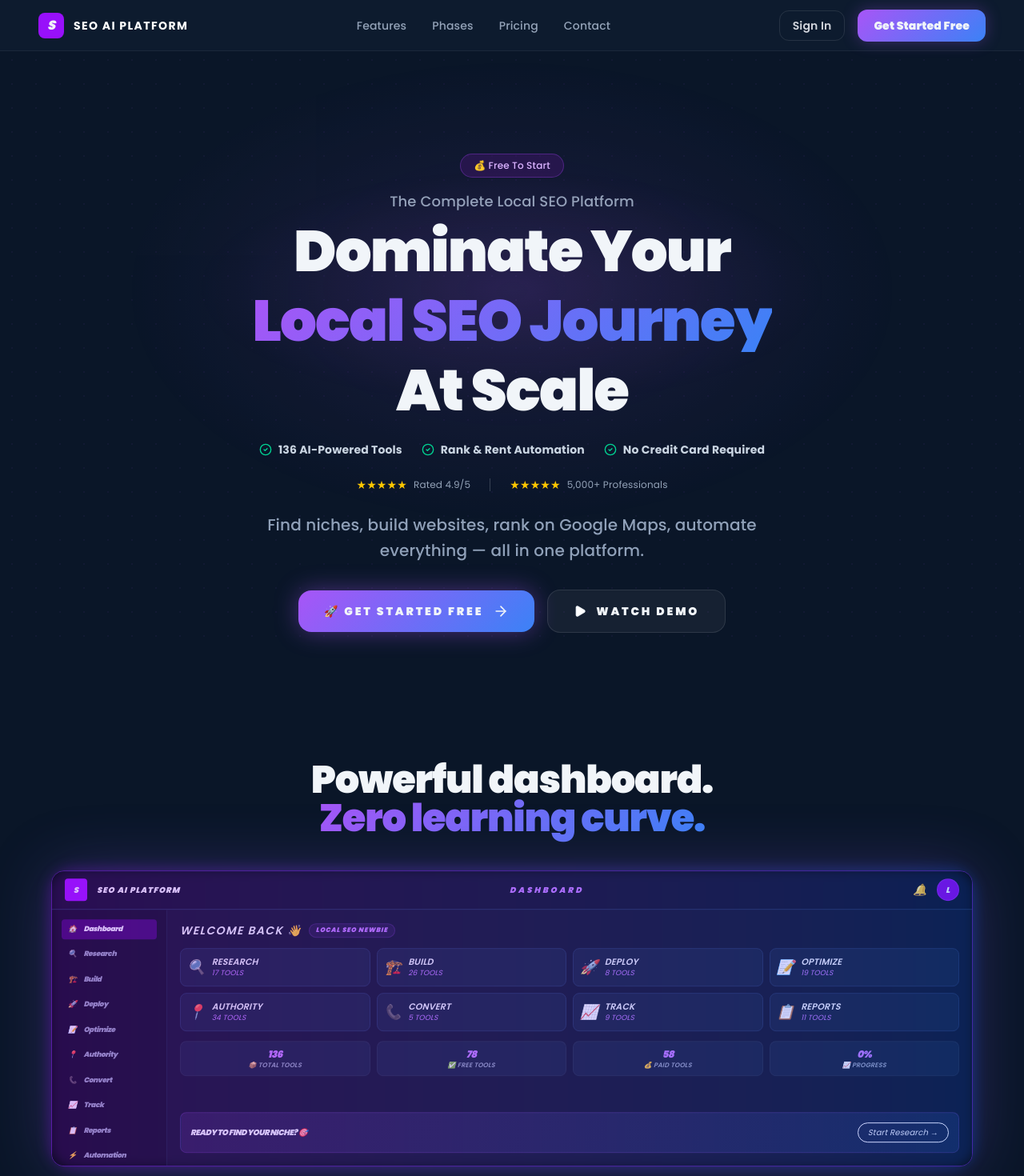
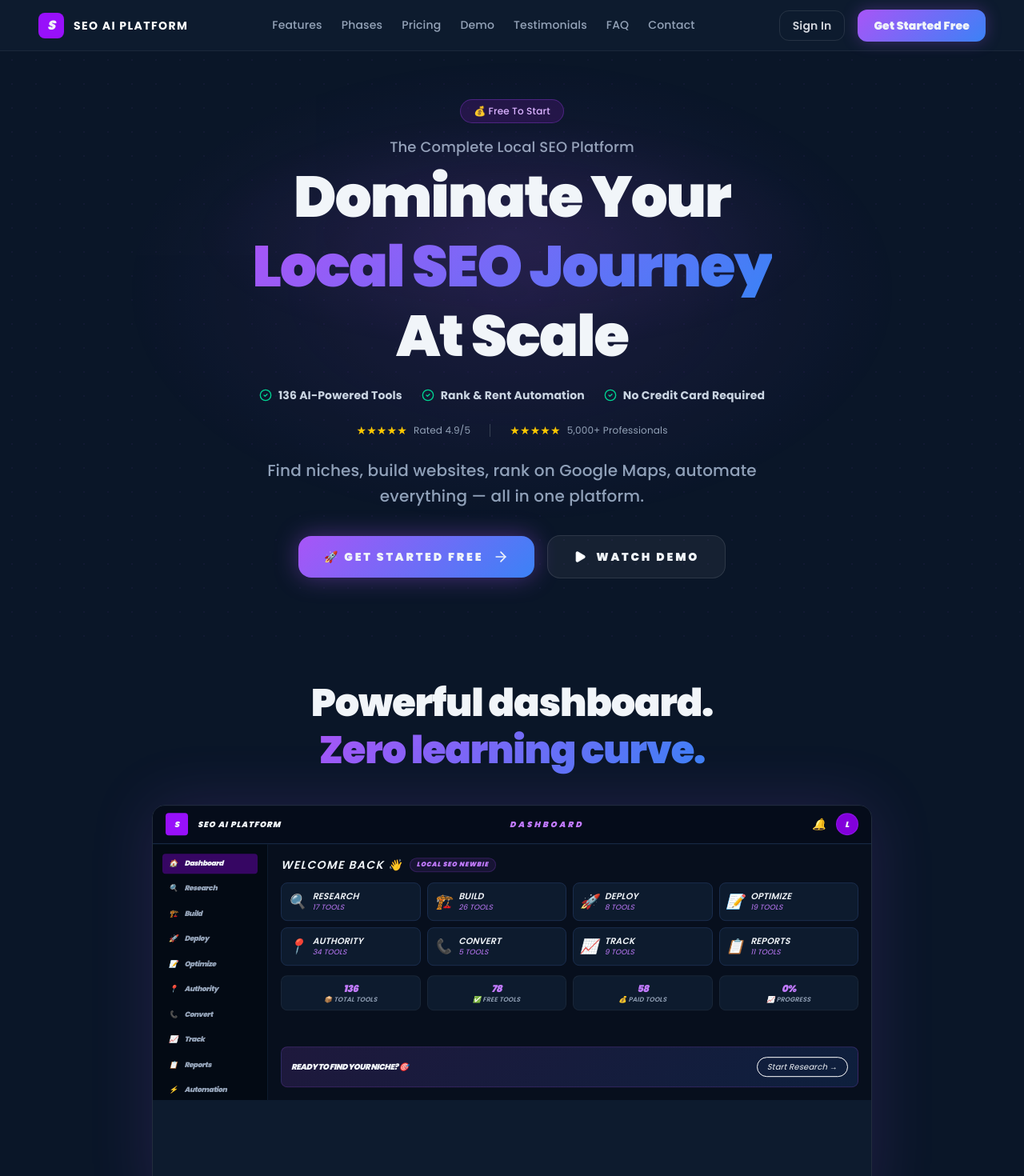
Before and after one commit to morizzogroupllc-alt/seo-ai-platform, a Next.js app: page / in a window 1280 px wide. Shown: the top 1470 px of the page at 80% size. Built offline with nearby package versions, Linux system fonts and the light colour scheme.

Commit message:
Update page.tsx

```diff
--- a/src/app/page.tsx
+++ b/src/app/page.tsx
@@ -8,22 +8,25 @@
 
 const poppins = Poppins({ subsets: ['latin'], weight: ['400', '500', '600', '700', '800', '900'] })
 
-// ── Card hover handlers (FIX 12: visible purple border by default) ──────────
+// ── Card hover handlers ──────────────────────────────────────────────────────
 const cardBase: React.CSSProperties = {
   background: 'linear-gradient(135deg, #0D1B2E, #0A1628)',
   border: '1px solid rgba(168,85,247,0.2)',
   borderRadius: '16px',
   transition: 'all 0.3s ease',
 }
+// FIX 8: card bg changes on hover
 const onCardEnter = (e: React.MouseEvent<HTMLDivElement>) => {
   e.currentTarget.style.border = '1px solid rgba(168,85,247,0.6)'
   e.currentTarget.style.boxShadow = '0 0 40px rgba(168,85,247,0.25), 0 0 80px rgba(59,130,246,0.1)'
   e.currentTarget.style.transform = 'translateY(-4px) scale(1.02)'
+  e.currentTarget.style.background = 'linear-gradient(135deg, rgba(168,85,247,0.08), rgba(59,130,246,0.05))'
 }
 const onCardLeave = (e: React.MouseEvent<HTMLDivElement>) => {
   e.currentTarget.style.border = '1px solid rgba(168,85,247,0.2)'
   e.currentTarget.style.boxShadow = 'none'
   e.currentTarget.style.transform = 'translateY(0) scale(1)'
+  e.currentTarget.style.background = 'linear-gradient(135deg, #0D1B2E, #0A1628)'
 }
 
 // ── Footer link hover ────────────────────────────────────────────────────────
@@ -54,31 +57,42 @@
   { label: 'WhatsApp', svg: <svg viewBox="0 0 24 24" width="16" height="16" fill="currentColor"><path d="M17.472 14.382c-.297-.149-1.758-.867-2.03-.967-.273-.099-.471-.148-.67.15-.197.297-.767.966-.94 1.164-.173.199-.347.223-.644.075-.297-.15-1.255-.463-2.39-1.475-.883-.788-1.48-1.761-1.653-2.059-.173-.297-.018-.458.13-.606.134-.133.298-.347.446-.52.149-.174.198-.298.298-.497.099-.198.05-.371-.025-.52-.075-.149-.669-1.612-.916-2.207-.242-.579-.487-.5-.669-.51-.173-.008-.371-.01-.57-.01-.198 0-.52.074-.792.372-.272.297-1.04 1.016-1.04 2.479 0 1.462 1.065 2.875 1.213 3.074.149.198 2.096 3.2 5.077 4.487.709.306 1.262.489 1.694.625.712.227 1.36.195 1.871.118.571-.085 1.758-.719 2.006-1.413.248-.694.248-1.289.173-1.413-.074-.124-.272-.198-.57-.347m-5.421 7.403h-.004a9.87 9.87 0 0 1-5.031-1.378l-.361-.214-3.741.982.998-3.648-.235-.374a9.86 9.86 0 0 1-1.51-5.26c.001-5.45 4.436-9.884 9.888-9.884 2.64 0 5.122 1.03 6.988 2.898a9.825 9.825 0 0 1 2.893 6.994c-.003 5.45-4.437 9.884-9.885 9.884m8.413-18.297A11.815 11.815 0 0 0 12.05 0C5.495 0 .16 5.335.157 11.892c0 2.096.547 4.142 1.588 5.945L.057 24l6.305-1.654a11.882 11.882 0 0 0 5.683 1.448h.005c6.554 0 11.89-5.335 11.893-11.893a11.821 11.821 0 0 0-3.48-8.413Z" /></svg> },
 ]
 
-const SocialIcon = ({ icon }: { icon: typeof socialIcons[0] }) => (
+// FIX 11: brand colors per icon
+const brandColors: Record<string, string> = {
+  'Twitter/X': '#E7E9EA',
+  'LinkedIn': '#0A66C2',
+  'Facebook': '#1877F2',
+  'Instagram': '#E1306C',
+  'WhatsApp': '#25D366',
+}
+const SocialIcon = ({ icon }: { icon: typeof socialIcons[0] }) => {
+  const brand = brandColors[icon.label] || '#64748B'
+  return (
     <div
-    style={{ width: '36px', height: '36px', borderRadius: '10px', background: 'rgba(255,255,255,0.05)', border: '1px solid rgba(255,255,255,0.08)', display: 'flex', alignItems: 'center', justifyContent: 'center', color: '#64748B', cursor: 'pointer', transition: 'all 0.2s ease' }}
+      style={{ width: '36px', height: '36px', borderRadius: '10px', background: 'rgba(255,255,255,0.05)', border: '1px solid rgba(255,255,255,0.08)', display: 'flex', alignItems: 'center', justifyContent: 'center', color: brand, cursor: 'pointer', transition: 'all 0.2s ease' }}
       title={icon.label}
       onMouseEnter={e => {
-      e.currentTarget.style.background = 'linear-gradient(135deg,rgba(168,85,247,0.2),rgba(59,130,246,0.2))'
-      e.currentTarget.style.borderColor = 'rgba(168,85,247,0.4)'
-      e.currentTarget.style.color = '#A855F7'
-      e.currentTarget.style.transform = 'translateY(-2px)'
+        e.currentTarget.style.transform = 'scale(1.15)'
+        e.currentTarget.style.boxShadow = `0 0 12px ${brand}55`
+        e.currentTarget.style.borderColor = brand + '60'
       }}
       onMouseLeave={e => {
-      e.currentTarget.style.background = 'rgba(255,255,255,0.05)'
+        e.currentTarget.style.transform = 'scale(1)'
+        e.currentTarget.style.boxShadow = 'none'
         e.currentTarget.style.borderColor = 'rgba(255,255,255,0.08)'
-      e.currentTarget.style.color = '#64748B'
-      e.currentTarget.style.transform = 'translateY(0)'
       }}>
       {icon.svg}
     </div>
   )
+}
 
 // ── GradientH2 ───────────────────────────────────────────────────────────────
+// FIX 7: larger headings with gap between lines
 const GradH2 = ({ first, second }: { first: string; second: string }) => (
-  <h2 className="text-4xl md:text-5xl font-black tracking-tight">
+  <h2 className="text-4xl md:text-5xl font-black tracking-tight" style={{ lineHeight: '1.15', marginBottom: '8px' }}>
     <span className="text-white">{first}</span>
     <br />
+    <div style={{ height: '4px' }} />
     <span style={{ background: 'linear-gradient(135deg,#A855F7,#3B82F6)', WebkitBackgroundClip: 'text', WebkitTextFillColor: 'transparent', backgroundClip: 'text' }}>{second}</span>
   </h2>
 )
@@ -159,15 +173,40 @@
             <span className="text-sm font-bold uppercase tracking-widest hidden sm:block">SEO AI Platform</span>
           </div>
 
-          {/* FIX 3: Nav links gradient hover with underline */}
-          <div className="hidden md:flex items-center space-x-8">
-            {['Features', 'Phases', 'Pricing', 'Contact'].map(link => (
-              <span key={link} className="relative group cursor-pointer" onClick={() => scrollTo(link.toLowerCase())}>
-                <span className="text-gray-400 group-hover:text-transparent group-hover:bg-gradient-to-r group-hover:from-purple-400 group-hover:to-blue-400 group-hover:bg-clip-text transition-all duration-200 text-sm font-medium">{link}</span>
-                <span className="absolute -bottom-1 left-0 w-0 h-0.5 bg-gradient-to-r from-purple-400 to-blue-400 group-hover:w-full transition-all duration-300" />
+          {/* FIX 1+2: Nav links with inline hover + all 7 sections */}
+          {(() => {
+            const navLinks = [
+              { label: 'Features', href: 'features' },
+              { label: 'Phases', href: 'phases' },
+              { label: 'Pricing', href: 'pricing' },
+              { label: 'Demo', href: 'demo' },
+              { label: 'Testimonials', href: 'testimonials' },
+              { label: 'FAQ', href: 'faq' },
+              { label: 'Contact', href: 'contact' },
+            ]
+            return (
+              <div className="hidden md:flex items-center space-x-6">
+                {navLinks.map(link => (
+                  <span
+                    key={link.label}
+                    style={{ color: '#94A3B8', fontSize: '14px', fontWeight: 500, cursor: 'pointer', transition: 'all 0.2s ease', position: 'relative' }}
+                    onClick={() => scrollTo(link.href)}
+                    onMouseEnter={e => {
+                      e.currentTarget.style.background = 'linear-gradient(135deg,#A855F7,#3B82F6)'
+                        ; (e.currentTarget.style as any).WebkitBackgroundClip = 'text'
+                        ; (e.currentTarget.style as any).WebkitTextFillColor = 'transparent'
+                      e.currentTarget.style.backgroundClip = 'text'
+                    }}
+                    onMouseLeave={e => {
+                      e.currentTarget.style.background = 'none'
+                        ; (e.currentTarget.style as any).WebkitTextFillColor = '#94A3B8'
+                    }}>
+                    {link.label}
                   </span>
                 ))}
               </div>
+            )
+          })()}
 
           <div className="flex items-center space-x-4">
             {/* FIX 4: Sign In button */}
@@ -184,7 +223,8 @@
         </nav>
 
         {/* ── HERO ───────────────────────────────────────────────── */}
-        <section ref={r1 as React.RefObject<HTMLElement>} className="relative pt-24 pb-16 md:pt-32 md:pb-24 overflow-hidden flex flex-col items-center text-center px-6" style={anim(v1)}>
+        {/* FIX 3: hero moved up */}
+        <section ref={r1 as React.RefObject<HTMLElement>} className="relative overflow-hidden flex flex-col items-center text-center px-6" style={{ ...anim(v1), paddingTop: '60px', paddingBottom: '64px' }}>
           <div className="absolute top-0 left-1/2 -translate-x-1/2 w-[1000px] h-[600px] rounded-full pointer-events-none" style={{ background: 'radial-gradient(ellipse, rgba(168,85,247,0.15) 0%, transparent 70%)', animation: 'pulse 4s ease-in-out infinite' }} />
           <div className="relative z-10 max-w-5xl">
             <div style={{ position: 'relative' }}>
@@ -224,14 +264,13 @@
         </section>
 
         {/* ── DASHBOARD ──────────────────────────────────────────── */}
+        {/* FIX 4+6: no hover handlers, clean container, 16/9 ratio, 900px max */}
         <section ref={r2 as React.RefObject<HTMLElement>} className="py-16 px-4" style={anim(v2)}>
           <div className="text-center mb-12">
             <GradH2 first="Powerful dashboard." second="Zero learning curve." />
           </div>
-          <div className="w-full max-w-6xl mx-auto" style={{ width: '100%' }}>
-            <div className="relative group" style={{ animation: 'float 4s ease-in-out infinite' }}>
-              <div className="absolute -inset-1 bg-gradient-to-r from-purple-600 to-blue-600 rounded-[2rem] blur opacity-25 group-hover:opacity-40 transition duration-1000" />
-              <div style={{ background: '#0D1B2E', borderRadius: '16px', border: '1px solid #4C1D95', overflow: 'hidden', boxShadow: '0 0 80px rgba(139,92,246,0.25)' }}>
+          <div style={{ width: '100%', maxWidth: '900px', margin: '0 auto', aspectRatio: '16/9', borderRadius: '16px', overflow: 'hidden', border: '1px solid rgba(255,255,255,0.1)', boxShadow: '0 0 80px rgba(168,85,247,0.15)', animation: 'float 4s ease-in-out infinite' }}>
+            <div style={{ width: '100%', height: '100%', background: '#0D1B2E' }}>
               <div className="flex flex-col uppercase italic">
                 <div className="h-12 flex items-center px-4 justify-between" style={{ background: '#050C1A', borderBottom: '1px solid #1A2D4D' }}>
                   <div className="flex items-center space-x-3">
@@ -284,7 +323,6 @@
               </div>
             </div>
           </div>
-          </div>
         </section>
 
         {/* ── STATS ──────────────────────────────────────────────── */}
@@ -292,6 +330,7 @@
 
         {/* ── WHO IS IT FOR ──────────────────────────────────────── */}
         <section ref={r3 as React.RefObject<HTMLElement>} id="features" className="py-24 px-6 max-w-7xl mx-auto scroll-mt-20" style={anim(v3)}>
+          {/* FIX 2: id added above */}
           <p className="text-purple-400 text-xs uppercase tracking-widest font-bold mb-3 text-center">WHO IS IT FOR</p>
           {/* FIX 5: clean heading */}
           <div className="text-center mb-10">
@@ -354,7 +393,8 @@
         </section>
 
         {/* ── VIDEO DEMO ─────────────────────────────────────────── */}
-        <section ref={r6 as React.RefObject<HTMLElement>} className="py-20 px-6" style={anim(v6)}>
+        {/* FIX 2: id="demo" */}
+        <section ref={r6 as React.RefObject<HTMLElement>} id="demo" className="py-20 px-6" style={anim(v6)}>
           <div className="max-w-4xl mx-auto text-center">
             <p className="text-purple-400 text-xs uppercase tracking-widest font-bold mb-3">SEE IT IN ACTION</p>
             <h2 className="text-4xl md:text-5xl font-black mb-4">
@@ -416,17 +456,15 @@
           </div>
         </section>
 
-        {/* ── TESTIMONIALS (FIX 8: inline marquee) ──────────────── */}
-        <section ref={r8 as React.RefObject<HTMLElement>} className="py-20 px-6" style={anim(v8)}>
+        {/* ── TESTIMONIALS ─────────────────────────────────────────── */}
+        {/* FIX 2: id="testimonials"; FIX 9: no fade masks */}
+        <section ref={r8 as React.RefObject<HTMLElement>} id="testimonials" className="py-20 px-6" style={anim(v8)}>
           <div className="max-w-7xl mx-auto">
             <div className="text-center mb-12">
               <p className="text-purple-400 text-xs uppercase tracking-widest font-bold mb-3">TESTIMONIALS</p>
               <GradH2 first="Trusted by SEO" second="Professionals Everywhere" />
             </div>
-            {/* FIX 8 */}
-            <div style={{ position: 'relative', overflow: 'hidden', width: '100%' }}>
-              <div style={{ position: 'absolute', left: 0, top: 0, bottom: 0, width: '150px', background: 'linear-gradient(to right, #0A1628, transparent)', zIndex: 10, pointerEvents: 'none' }} />
-              <div style={{ position: 'absolute', right: 0, top: 0, bottom: 0, width: '150px', background: 'linear-gradient(to left, #0A1628, transparent)', zIndex: 10, pointerEvents: 'none' }} />
+            <div style={{ overflow: 'hidden', width: '100%' }}>
               <div
                 style={{ display: 'flex', gap: '24px', animation: 'marquee 35s linear infinite', width: 'max-content' }}
                 onMouseEnter={e => { e.currentTarget.style.animationPlayState = 'paused' }}
@@ -450,7 +488,8 @@
         </section>
 
         {/* ── FAQ ────────────────────────────────────────────────── */}
-        <section ref={r9 as React.RefObject<HTMLElement>} className="py-20 px-6" style={anim(v9)}>
+        {/* FIX 2: id="faq" */}
+        <section ref={r9 as React.RefObject<HTMLElement>} id="faq" className="py-20 px-6" style={anim(v9)}>
           <div className="max-w-3xl mx-auto">
             <div className="text-center mb-12">
               <p className="text-purple-400 text-xs uppercase tracking-widest font-bold mb-3">FAQ</p>
@@ -488,8 +527,8 @@
         </section>
 
         {/* ── FOOTER ─────────────────────────────────────────────── */}
-        {/* FIX 2: #0D1B2E footer bg */}
-        <footer ref={r10 as React.RefObject<HTMLElement>} style={{ background: '#0D1B2E', borderTop: '1px solid rgba(255,255,255,0.06)', padding: '64px 24px' }} {...(v10 ? {} : {})}>
+        {/* FIX 2: id="contact" */}
+        <footer ref={r10 as React.RefObject<HTMLElement>} id="contact" style={{ background: '#0D1B2E', borderTop: '1px solid rgba(255,255,255,0.06)', padding: '64px 24px' }}>
           <div className="max-w-6xl mx-auto">
             <div className="grid grid-cols-1 md:grid-cols-4 gap-10 mb-12">
               <div>
@@ -510,7 +549,8 @@
               </div>
               <div>
                 <h4 className="text-white font-bold text-sm mb-4 uppercase tracking-wider">Resources</h4>
-                <div className="flex flex-col">{['Documentation', 'API Keys Setup', 'DataForSEO Guide', 'Video Tutorials', 'Blog', 'Changelog'].map(l => <FooterLink key={l} label={l} />)}</div>
+                {/* FIX 12: Documentation removed */}
+                <div className="flex flex-col">{['API Keys Setup', 'DataForSEO Guide', 'Video Tutorials', 'Blog', 'Changelog'].map(l => <FooterLink key={l} label={l} />)}</div>
               </div>
               <div>
                 <h4 className="text-white font-bold text-sm mb-4 uppercase tracking-wider">Company</h4>
@@ -518,7 +558,8 @@
               </div>
             </div>
             <div className="border-t border-white/5 pt-8 flex flex-col md:flex-row items-center justify-between gap-4">
-              <FooterLink label="© 2025 SEO AI Platform. All rights reserved." />
+              {/* FIX 10: copyright plain, no hover */}
+              <span style={{ color: '#CBD5E1', fontSize: '14px' }}>© 2025 SEO AI Platform. All rights reserved.</span>
               <div className="flex gap-6">{['Privacy Policy', 'Terms of Service', 'Contact'].map(l => <FooterLink key={l} label={l} />)}</div>
             </div>
           </div>
```
Lines whose indentation alone changed are shown as unchanged.
